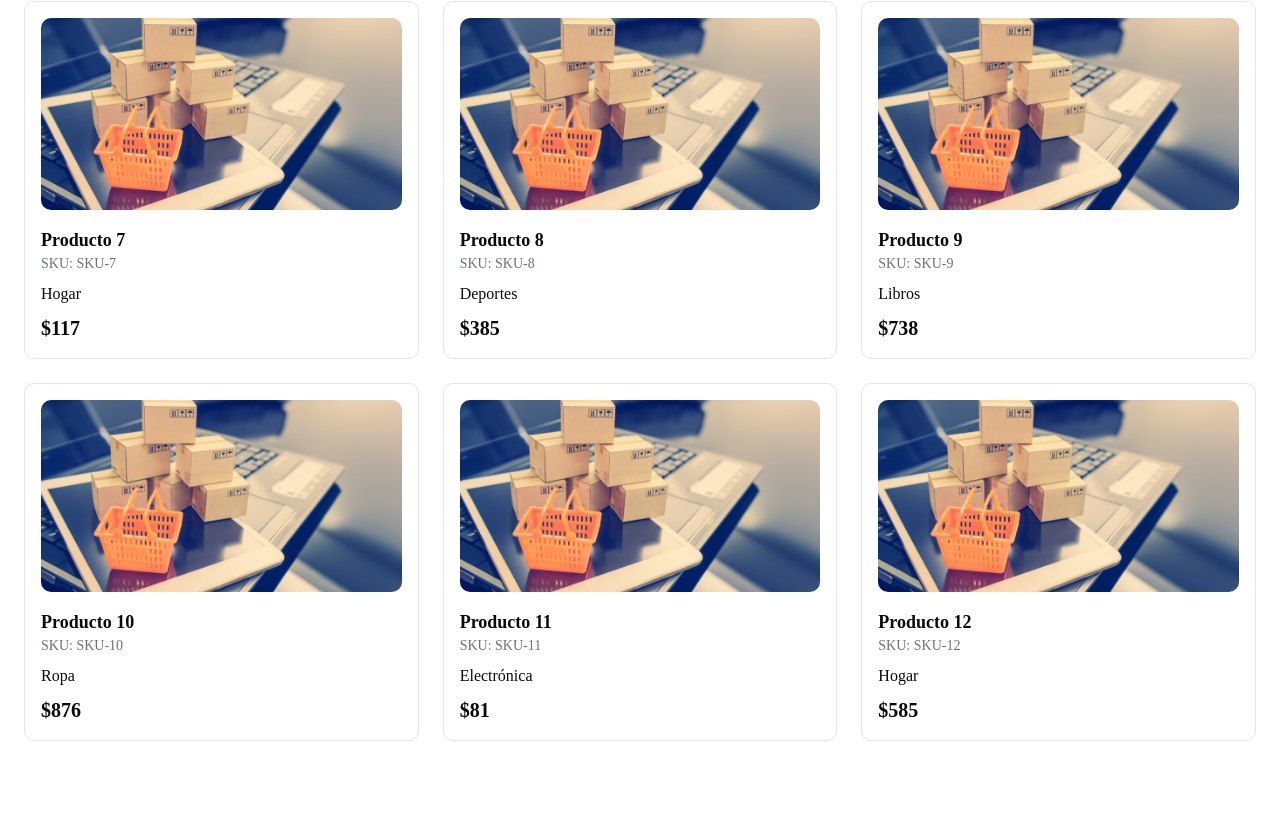
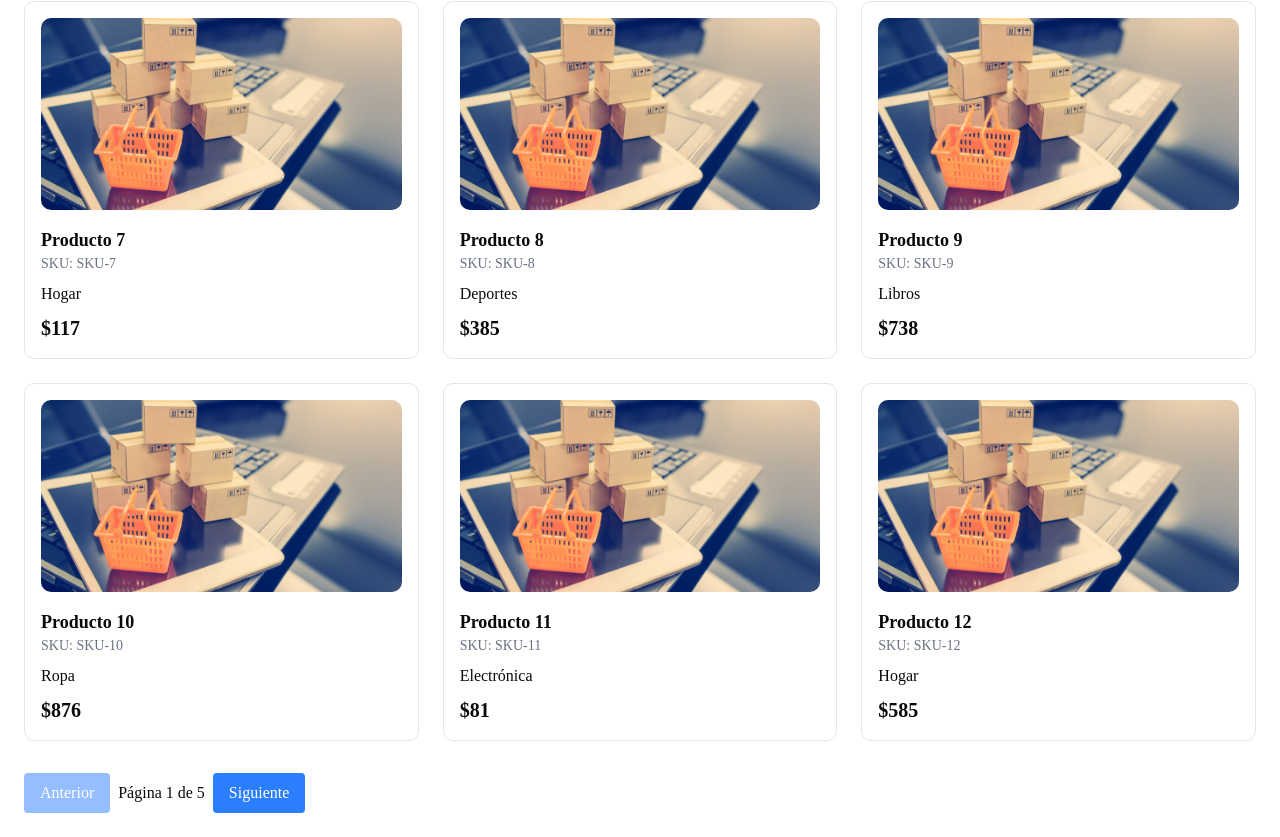
Before and after one commit to CIgnacio-dev/Prueba-Tecnica-Alteracorp, a Next.js app: page /productos in a window 1280 px wide. Shown: the part 839-1676 px from the top of the page. Before the commit the page ends 1604 px from the top, so only its background shows below. Built offline with nearby package versions, Linux system fonts and the light colour scheme.

Commit message:
implement client-side product pagination

```diff
--- a/app/productos/page.tsx
+++ b/app/productos/page.tsx
@@ -1,29 +1,34 @@
+"use client";
 import { productos } from "@/lib/mocks/products";
+import { useState } from "react";
 
 export default function ProductosPage() {
+  const [currentPage, setCurrentPage] = useState(1);
+  const productsPerPage = 12;
+  const totalPages = Math.ceil(productos.length / productsPerPage);
+  const startIndex = (currentPage - 1) * productsPerPage;
+  const currentProducts = productos.slice(
+    startIndex,
+    startIndex + productsPerPage,
+  );
+
   return (
     <main className="p-6">
       <h1 className="text-3xl font-bold mb-4">Catálogo de Productos</h1>
       <div className="grid grid-cols-1 md:grid-cols-3 gap-6">
-                {productos.slice(0,12).map((product) => (
-                    <div    key={product.id} className="border rounded-lg p-4">
+        {currentProducts.map((product) => (
+          <div key={product.id} className="border rounded-lg p-4">
             <img
               src={product.imagen}
               alt={`Imagen de ${product.nombre}`}
               className="w-full h-48 object-cover rounded-lg mb-4"
             />
 
-            <h2 className="font-semibold text-lg">
-              {product.nombre}
-            </h2>
+            <h2 className="font-semibold text-lg">{product.nombre}</h2>
 
-            <p className="text-sm text-gray-500">
-              SKU: {product.sku}
-            </p>
+            <p className="text-sm text-gray-500">SKU: {product.sku}</p>
 
-            <p className="mt-2 capitalize">
-              {product.categoria}
-            </p>
+            <p className="mt-2 capitalize">{product.categoria}</p>
 
             <p className="font-bold text-xl mt-2">
               {new Intl.NumberFormat("es-CL", {
@@ -34,6 +39,29 @@ export default function ProductosPage() {
           </div>
         ))}
       </div>
+      <div className="flex items-center mt-8">
+        <button
+          onClick={() =>
+            setCurrentPage((prev: number) => Math.max(prev - 1, 1))
+          }
+          disabled={currentPage === 1}
+          className="bg-blue-500 text-white py-2 px-4 rounded hover:bg-blue-600 disabled:opacity-50"
+        >
+          Anterior
+        </button>
+        <span className="mx-2">
+          Página {currentPage} de {totalPages}
+        </span>
+        <button
+          onClick={() =>
+            setCurrentPage((prev: number) => Math.min(prev + 1, totalPages))
+          }
+          disabled={currentPage === totalPages}
+          className="bg-blue-500 text-white py-2 px-4 rounded hover:bg-blue-600 disabled:opacity-50"
+        >
+          Siguiente
+        </button>
+      </div>
     </main>
   );
 }
```
Lines whose indentation alone changed are shown as unchanged.
